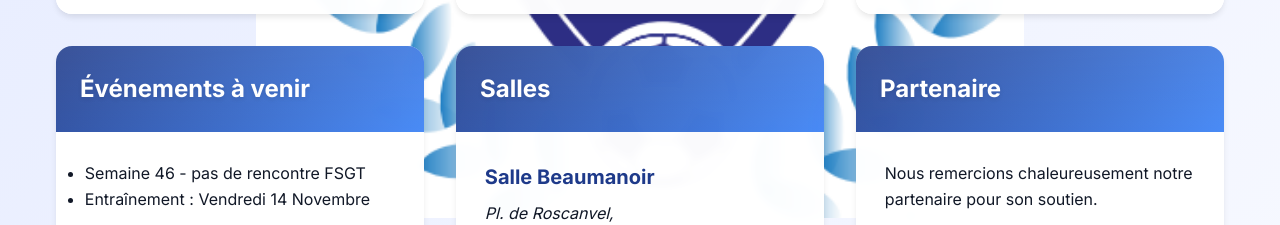
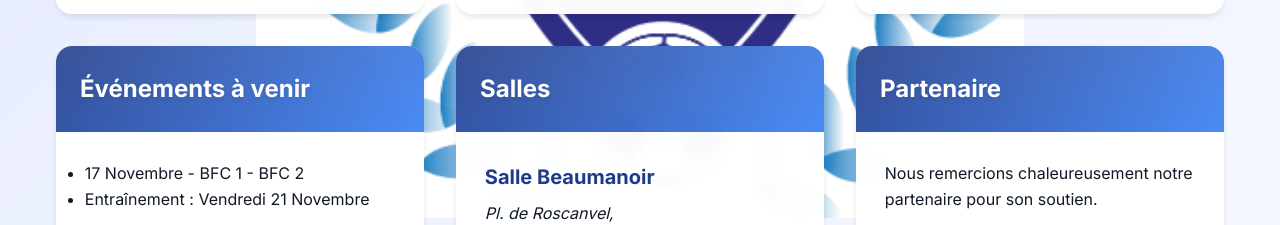
Before and after one commit to BFC-Brest/futsal, a plain HTML site: page index.html in a window 1280 px wide. Shown: the part 1115-1340 px from the top of the page. Drawn offline with nearby package versions, Linux system fonts and the light colour scheme; no server answers.

Commit message:
Update index.html

```diff
--- a/index.html
+++ b/index.html
@@ -304,8 +304,8 @@
       <div class="card-header"><h2>Événements à venir</h2></div>
       <div class="card-body">
         <ul>
-          <li>Semaine 46 - pas de rencontre FSGT</li>
-          <li>Entraînement : Vendredi 14 Novembre </li>
+          <li> 17 Novembre - BFC 1 - BFC 2</li>
+          <li>Entraînement : Vendredi 21 Novembre </li>
         </ul>
       </div>
     </div>
```
